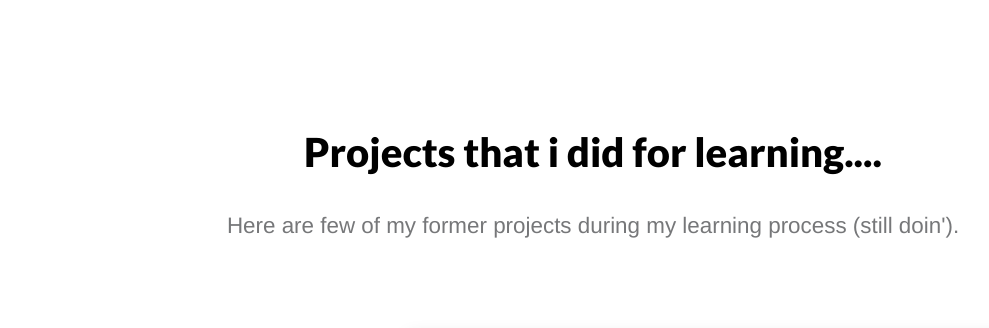
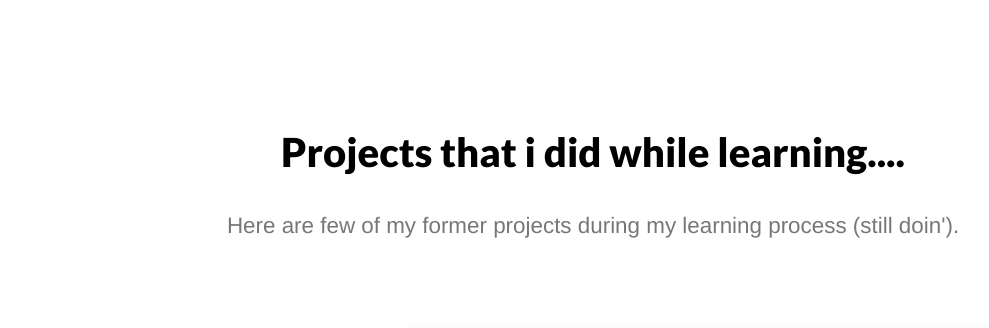
Before and after one commit to stselvam/stselvam.github.io, a plain HTML site: page index.html in a window 1280 px wide. Shown: the part 3040-3368 px from the top of the page, without its empty margins (47-1036 px from the left). Drawn offline with nearby package versions, Linux system fonts and the light colour scheme; a script that the page names is missing.

Commit message:
Update index.html

```diff
--- a/index.html
+++ b/index.html
@@ -175,7 +175,7 @@
 				</div>
 			</section>
 			<section id="work">
-				<h2 class="text-center">Projects that i did for learning....</h2>
+				<h2 class="text-center">Projects that i did while learning....</h2>
 				<div class="row">
 					<p class="text-center tag-line">Here are few of my former projects during my learning process (still doin').</p>
 				</div>
```
